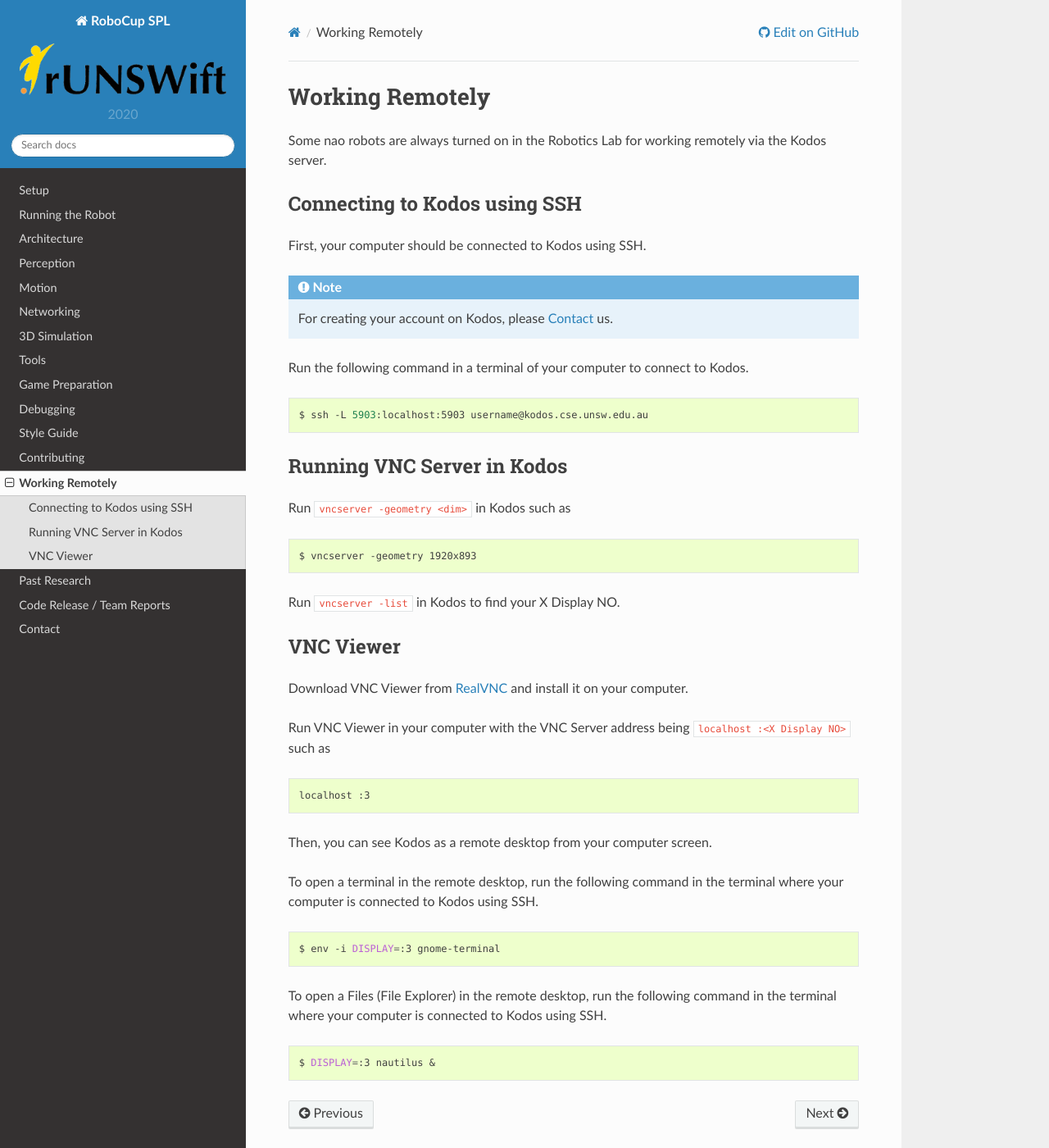
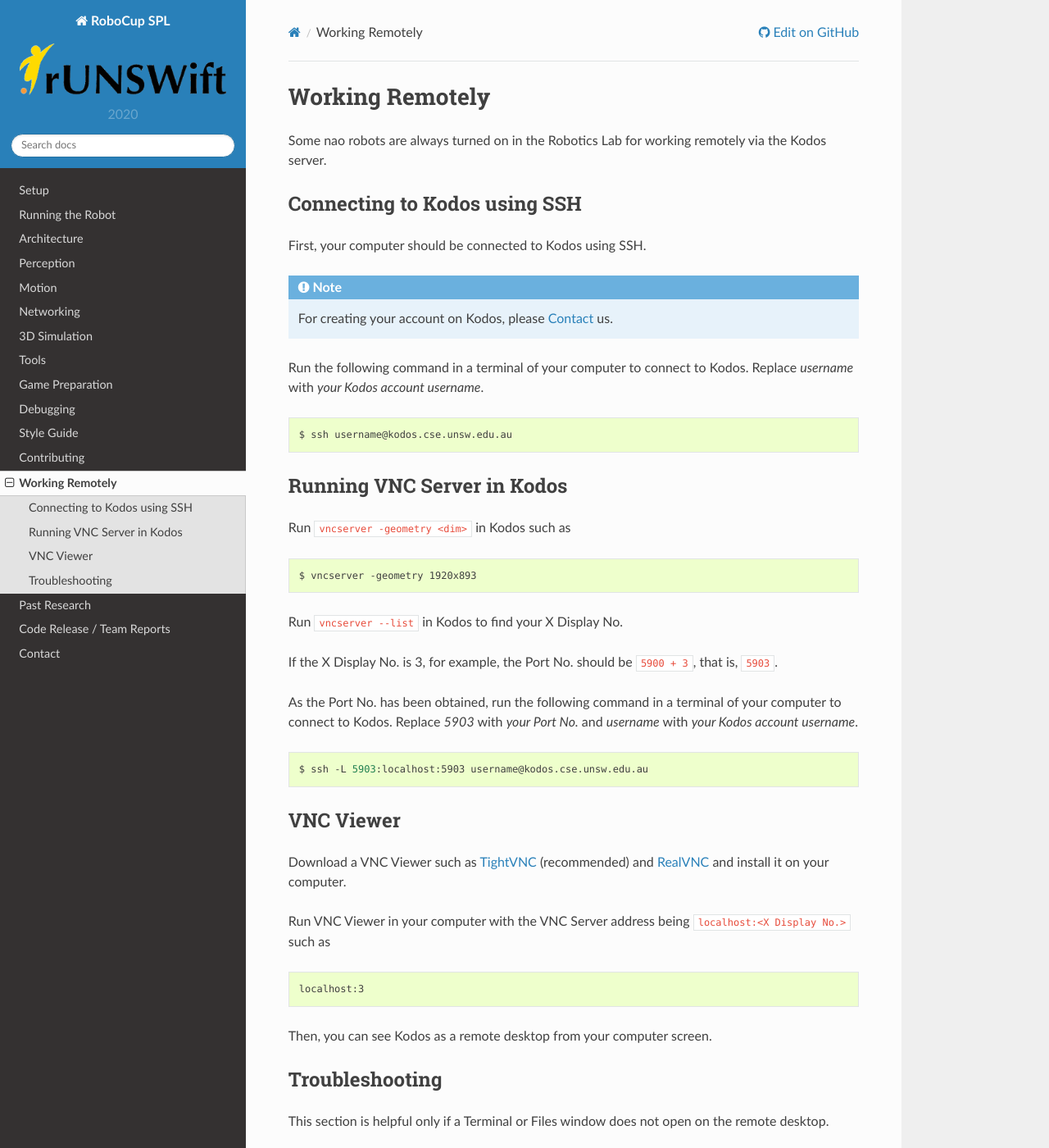
Before and after one commit to UNSWComputing/rUNSWift-docs, a Sphinx documentation site: the page built from source/working_remotely.rst, in a window 1280 px wide and 1400 px high. Shown: the whole window at 82% size. Built offline with Sphinx 7.4.7 and the Read the Docs theme 2.0.0, drawn with Linux system fonts in a browser that asks for light colours; some of the changed text lies outside the part shown.

Commit message:
improvement after recent pull request

```diff
--- a/source/working_remotely.rst
+++ b/source/working_remotely.rst
@@ -13,11 +13,11 @@ First, your computer should be connected to Kodos using SSH.
 .. note::
     For creating your account on Kodos, please :ref:`contact` us.
 
-Run the following command in a terminal of your computer to connect to Kodos.
+Run the following command in a terminal of your computer to connect to Kodos. Replace *username* with *your Kodos account username*.
 
 .. code-block:: bash
 
-   $ ssh -L 5903:localhost:5903 username@kodos.cse.unsw.edu.au
+   $ ssh username@kodos.cse.unsw.edu.au
 
 ***************************
 Running VNC Server in Kodos
@@ -29,29 +29,43 @@ Run :code:`vncserver -geometry <dim>` in Kodos such as
 
    $ vncserver -geometry 1920x893
 
-Run :code:`vncserver -list` in Kodos to find your X Display NO.
+Run :code:`vncserver --list` in Kodos to find your X Display No.
+
+If the X Display No. is 3, for example, the Port No. should be :code:`5900 + 3`, that is, :code:`5903`.
+
+As the Port No. has been obtained, run the following command in a terminal of your computer to connect to Kodos. Replace *5903* with *your Port No.* and *username* with *your Kodos account username*.
+
+.. code-block:: bash
+
+   $ ssh -L 5903:localhost:5903 username@kodos.cse.unsw.edu.au
 
 **********
 VNC Viewer
 **********
 
-Download VNC Viewer from `RealVNC <https://www.realvnc.com>`_ and install it on your computer.
+Download a VNC Viewer such as `TightVNC <https://www.tightvnc.com/>`_ (recommended) and `RealVNC <https://www.realvnc.com>`_ and install it on your computer.
 
-Run VNC Viewer in your computer with the VNC Server address being :code:`localhost :<X Display NO>` such as
+Run VNC Viewer in your computer with the VNC Server address being :code:`localhost:<X Display No.>` such as
 
 .. code-block:: bash
 
-   localhost :3
+   localhost:3
 
 Then, you can see Kodos as a remote desktop from your computer screen.
 
-To open a terminal in the remote desktop, run the following command in the terminal where your computer is connected to Kodos using SSH.
+***************
+Troubleshooting
+***************
+
+This section is helpful only if a Terminal or Files window does not open on the remote desktop.
+
+To open a terminal window in the remote desktop, run the following command in the terminal where your computer is connected to Kodos using SSH.
 
 .. code-block:: bash
 
    $ env -i DISPLAY=:3 gnome-terminal
 
-To open a Files (File Explorer) in the remote desktop, run the following command in the terminal where your computer is connected to Kodos using SSH.
+To open a Files window in the remote desktop, run the following command in the terminal where your computer is connected to Kodos using SSH.
 
 .. code-block:: bash
 
```
